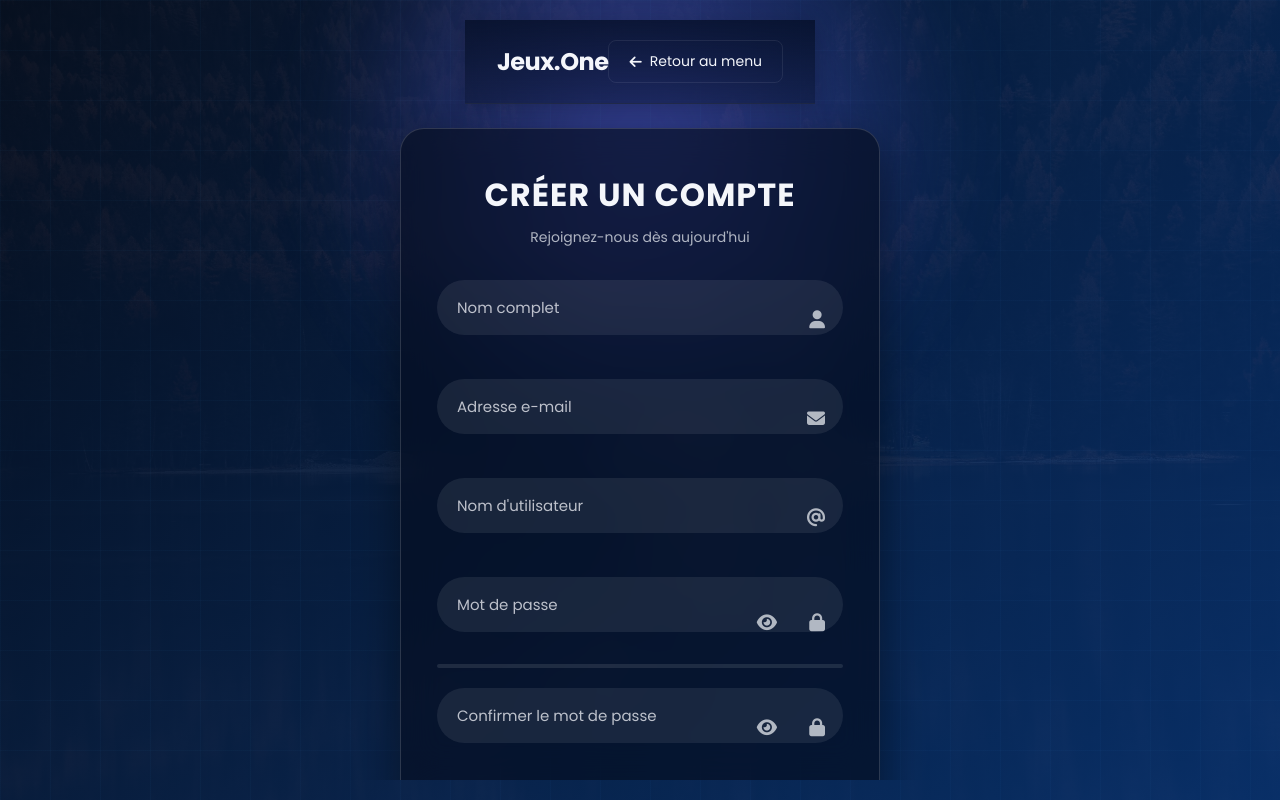
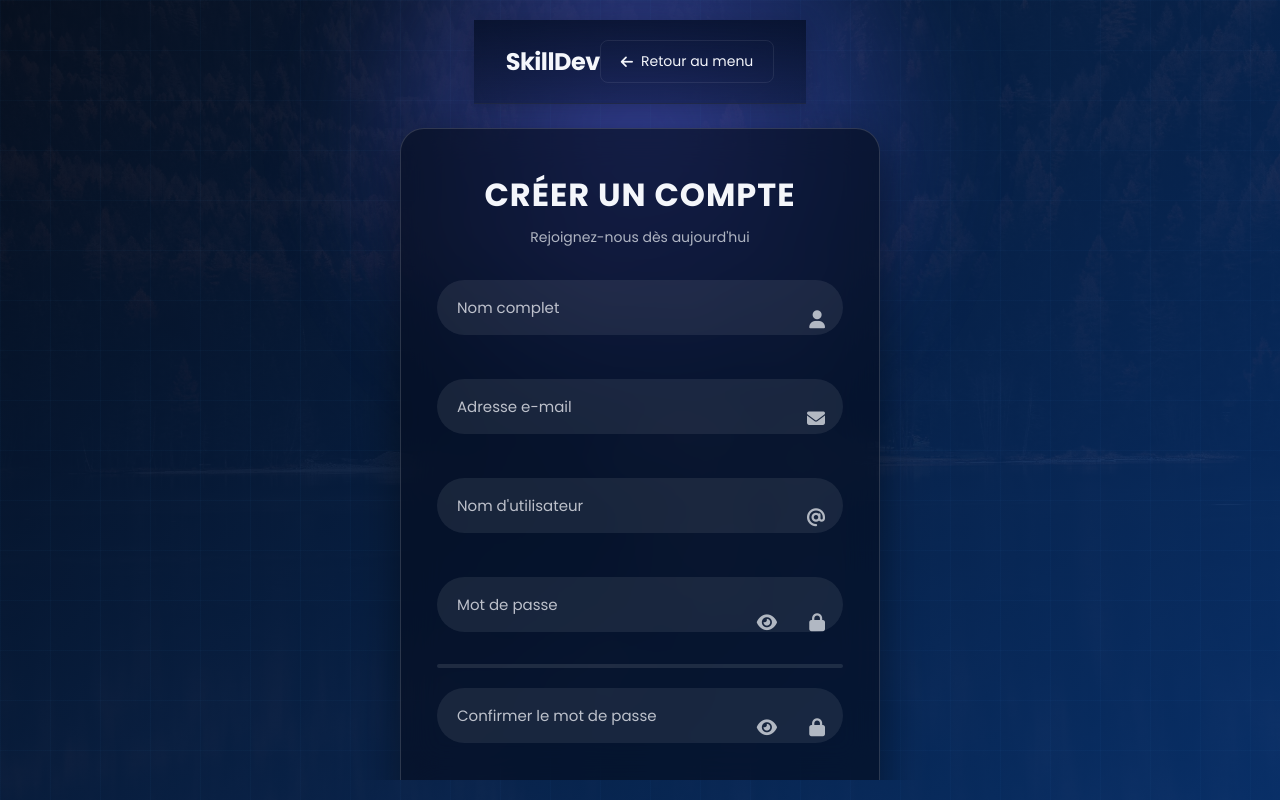
Before and after one commit to groupe3-epl/is-hackathon, a plain HTML site: page HTML/id.html in a window 1280 px wide. Drawn offline with Linux system fonts and the light colour scheme.

Commit message:
nom du site modifiée

```diff
--- a/HTML/id.html
+++ b/HTML/id.html
@@ -20,7 +20,7 @@
     <header class="profile-header">
         <nav class="nav" aria-label="Navigation principale">
             <a class="nav__logo" href="menu.html">
-                <span>Jeux.One</span>
+                <span>SkillDev</span>
             </a>
             <a href="menu.html" class="back-btn">
                 <i class="fa-solid fa-arrow-left"></i> Retour au menu
```
Also changed, not shown: HTML/menu.html (+1 -1 lines), HTML/outils-etudiant.html (+1 -1 lines).
